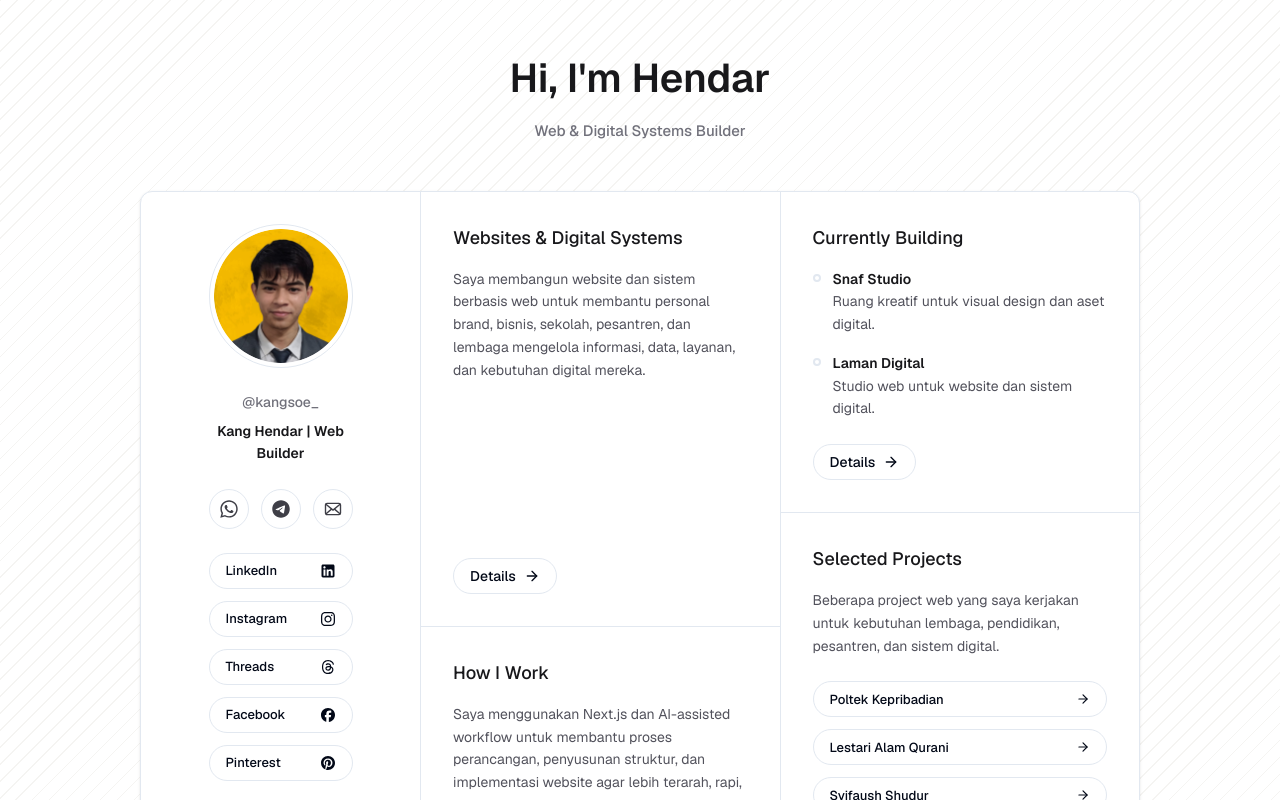
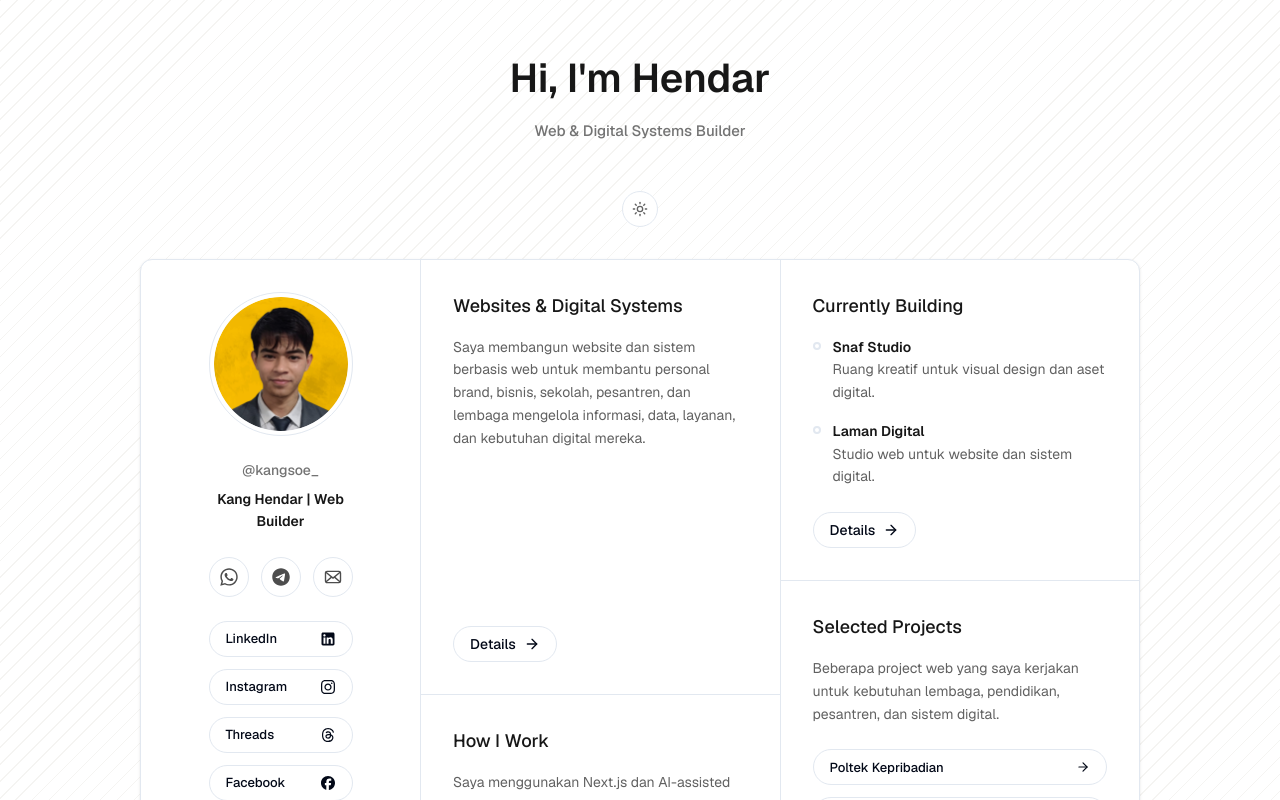
Before and after one commit to kanghendar27/kangsoe_, a Next.js app: page / in a window 1280 px wide. Shown: the top 800 px of the page. Built offline with nearby package versions, Linux system fonts and the light colour scheme.

Commit message:
Add dark mode support with theme toggle

```diff
--- a/app/globals.css
+++ b/app/globals.css
@@ -22,6 +22,38 @@
   --input: 214.3 31.8% 91.4%;
   --ring: 45 98% 52%;
   --radius: 0.5rem;
+
+  --text-main: 0 0% 9%;
+  --text-muted: 0 0% 45%;
+  --text-muted-2: 0 0% 38%;
+  --text-muted-3: 0 0% 30%;
+}
+
+:root.dark {
+  --background: 45 100% 3%;
+  --foreground: 48 100% 91%;
+  --card: 45 60% 5%;
+  --card-foreground: 48 100% 91%;
+  --popover: 45 60% 5%;
+  --popover-foreground: 48 100% 91%;
+  --primary: 45 98% 52%;
+  --primary-foreground: 45 100% 3%;
+  --secondary: 43 97% 11%;
+  --secondary-foreground: 48 100% 91%;
+  --muted: 45 30% 10%;
+  --muted-foreground: 48 15% 55%;
+  --accent: 45 30% 15%;
+  --accent-foreground: 48 100% 91%;
+  --destructive: 0 62% 30%;
+  --destructive-foreground: 0 0% 98%;
+  --border: 43 40% 12%;
+  --input: 43 40% 12%;
+  --ring: 45 98% 52%;
+
+  --text-main: 48 40% 93%;
+  --text-muted: 48 20% 65%;
+  --text-muted-2: 48 15% 55%;
+  --text-muted-3: 48 10% 45%;
 }
 
 * {
@@ -33,6 +65,22 @@ body {
   background: hsl(var(--background));
   color: hsl(var(--foreground));
   font-family: var(--font-geist-sans), Arial, sans-serif;
+}
+
+.text-main {
+  color: hsl(var(--text-main));
+}
+
+.text-muted {
+  color: hsl(var(--text-muted));
+}
+
+.text-muted-2 {
+  color: hsl(var(--text-muted-2));
+}
+
+.text-muted-3 {
+  color: hsl(var(--text-muted-3));
 }
 
 .kangsoe-page-bg {
@@ -48,7 +96,7 @@ body {
   inset: 0;
   z-index: -1;
   pointer-events: none;
-  background-color: #ffffff;
+  background-color: hsl(var(--background));
   background-image: repeating-linear-gradient(
     135deg,
     rgba(57, 43, 1, 0.05) 0px,
--- a/app/layout.tsx
+++ b/app/layout.tsx
@@ -31,14 +31,18 @@ export const metadata: Metadata = {
   },
 };
 
+import { ThemeProvider } from "next-themes";
+
 export default function RootLayout({
   children,
 }: Readonly<{
   children: React.ReactNode;
 }>) {
   return (
-    <html lang="id" className={`${GeistSans.variable} ${GeistMono.variable}`}>
-      <body>{children}</body>
+    <html lang="id" className={`${GeistSans.variable} ${GeistMono.variable}`} suppressHydrationWarning>
+      <body>
+        <ThemeProvider attribute="class">{children}</ThemeProvider>
+      </body>
     </html>
   );
 }
--- a/app/page.tsx
+++ b/app/page.tsx
@@ -1,4 +1,5 @@
 import { ArrowRight } from "lucide-react";
+import { ThemeToggle } from "../components/theme-toggle";
 
 import {
   EmailIcon,
@@ -80,13 +81,17 @@ export default function Home() {
   return (
     <main className="kangsoe-page-bg flex min-h-screen flex-col items-center justify-center px-4 py-12 text-foreground antialiased">
       <header className="mb-12 text-center">
-        <h1 className="mb-3 text-[40px] font-semibold tracking-normal text-zinc-900">
+        <h1 className="mb-3 text-[40px] font-semibold tracking-normal text-main">
           Hi, I'm Hendar
         </h1>
-        <p className="text-[15px] font-medium text-zinc-500">
+        <p className="text-[15px] font-medium text-muted">
           Web & Digital Systems Builder
         </p>
       </header>
+
+      <div className="mb-8 flex justify-center">
+        <ThemeToggle />
+      </div>
 
       <section className="flex w-full max-w-[1000px] flex-col overflow-hidden rounded-xl border border-border bg-background shadow-sm md:flex-row">
         <aside className="flex w-full shrink-0 flex-col items-center border-b border-border p-8 md:w-[280px] md:border-b-0 md:border-r">
@@ -99,8 +104,8 @@ export default function Home() {
           </div>
 
           <div className="mb-6 flex w-36 flex-col items-center text-center">
-            <p className="mb-2 text-sm font-medium text-zinc-500">@kangsoe_</p>
-            <p className="text-sm font-semibold leading-relaxed text-zinc-900">
+            <p className="mb-2 text-sm font-medium text-muted">@kangsoe_</p>
+            <p className="text-sm font-semibold leading-relaxed text-main">
               Kang Hendar | Web Builder
             </p>
           </div>
@@ -108,7 +113,7 @@ export default function Home() {
           <div className="mb-6 flex gap-3">
             <a
               aria-label="WhatsApp"
-              className="inline-flex h-10 w-10 items-center justify-center rounded-full border border-border bg-background text-zinc-700 transition-colors hover:border-[#25D366] hover:bg-[#25D366] hover:text-white"
+              className="inline-flex h-10 w-10 items-center justify-center rounded-full border border-border bg-background text-muted-3 transition-colors hover:border-[#25D366] hover:bg-[#25D366] hover:text-white"
               href="https://wa.me/6281212828248"
               rel="noopener noreferrer"
               target="_blank"
@@ -117,7 +122,7 @@ export default function Home() {
             </a>
             <a
               aria-label="Telegram"
-              className="inline-flex h-10 w-10 items-center justify-center rounded-full border border-border bg-background text-zinc-700 transition-colors hover:border-[#229ED9] hover:bg-[#229ED9] hover:text-white"
+              className="inline-flex h-10 w-10 items-center justify-center rounded-full border border-border bg-background text-muted-3 transition-colors hover:border-[#229ED9] hover:bg-[#229ED9] hover:text-white"
               href="https://t.me/kang_soe"
               rel="noopener noreferrer"
               target="_blank"
@@ -126,7 +131,7 @@ export default function Home() {
             </a>
             <a
               aria-label="Email"
-              className="inline-flex h-10 w-10 items-center justify-center rounded-full border border-border bg-background text-zinc-700 transition-colors hover:border-[#0e0b00] hover:bg-[#0e0b00] hover:text-white"
+              className="inline-flex h-10 w-10 items-center justify-center rounded-full border border-border bg-background text-muted-3 transition-colors hover:border-[#0e0b00] hover:bg-[#0e0b00] hover:text-white"
               href="mailto:lamandigital.id@gmail.com"
               rel="noopener noreferrer"
               target="_blank"
@@ -157,10 +162,10 @@ export default function Home() {
 
         <section className="flex flex-1 flex-col border-b border-border md:border-b-0 md:border-r">
           <div className="flex flex-1 flex-col items-start border-b border-border p-8">
-            <h2 className="mb-4 text-lg font-medium text-zinc-900">
+            <h2 className="mb-4 text-lg font-medium text-main">
               Websites & Digital Systems
             </h2>
-            <p className="mb-6 text-[14px] leading-relaxed text-zinc-600">
+            <p className="mb-6 text-[14px] leading-relaxed text-muted-2">
               Saya membangun website dan sistem berbasis web untuk membantu
               personal brand, bisnis, sekolah, pesantren, dan lembaga mengelola
               informasi, data, layanan, dan kebutuhan digital mereka.
@@ -175,10 +180,10 @@ export default function Home() {
           </div>
 
           <div className="flex flex-1 flex-col items-start p-8">
-            <h2 className="mb-4 text-lg font-medium text-zinc-900">
+            <h2 className="mb-4 text-lg font-medium text-main">
               How I Work
             </h2>
-            <p className="mb-6 text-[14px] leading-relaxed text-zinc-600">
+            <p className="mb-6 text-[14px] leading-relaxed text-muted-2">
               Saya menggunakan Next.js dan AI-assisted workflow untuk membantu
               proses perancangan, penyusunan struktur, dan implementasi website
               agar lebih terarah, rapi, dan mudah dikembangkan.
@@ -195,19 +200,19 @@ export default function Home() {
 
         <section className="flex flex-1 flex-col">
           <div className="flex flex-1 flex-col items-start border-b border-border p-8">
-            <h2 className="mb-4 text-lg font-medium text-zinc-900">
+            <h2 className="mb-4 text-lg font-medium text-main">
               Currently Building
             </h2>
             <ul className="mb-6 w-full space-y-4">
               {buildingItems.map((item) => (
                 <li
-                  className="flex items-start text-[14px] leading-relaxed text-zinc-600"
+                  className="flex items-start text-[14px] leading-relaxed text-muted-2"
                   key={item.title}
                 >
-                  <span className="mr-3 mt-[6px] h-2 w-2 shrink-0 rounded-full border-2 border-zinc-300" />
+                  <span className="mr-3 mt-[6px] h-2 w-2 shrink-0 rounded-full border-2 border-border" />
                   <span>
                     <a
-                      className={`font-semibold text-zinc-900 transition-colors ${item.hoverClass}`}
+                      className={`font-semibold text-main transition-colors ${item.hoverClass}`}
                       href={item.href}
                       rel="noopener noreferrer"
                       target="_blank"
@@ -229,10 +234,10 @@ export default function Home() {
           </div>
 
           <div className="flex flex-1 flex-col items-start p-8">
-            <h2 className="mb-4 text-lg font-medium text-zinc-900">
+            <h2 className="mb-4 text-lg font-medium text-main">
               Selected Projects
             </h2>
-            <p className="mb-6 text-[14px] leading-relaxed text-zinc-600">
+            <p className="mb-6 text-[14px] leading-relaxed text-muted-2">
               Beberapa project web yang saya kerjakan untuk kebutuhan lembaga,
               pendidikan, pesantren, dan sistem digital.
             </p>
@@ -255,7 +260,7 @@ export default function Home() {
         </section>
       </section>
 
-      <p className="mt-6 text-center text-xs font-medium text-zinc-500">
+      <p className="mt-6 text-center text-xs font-medium text-muted">
         © 2026 kangsoe_. Seluruh hak cipta dilindungi.
       </p>
     </main>
--- /dev/null
+++ b/components/theme-toggle.tsx
@@ -0,0 +1,20 @@
+"use client";
+
+import { Moon, Sun } from "lucide-react";
+import { useTheme } from "next-themes";
+
+export function ThemeToggle() {
+  const { theme, setTheme } = useTheme();
+
+  return (
+    <button
+      aria-label="Toggle theme"
+      className="inline-flex h-9 w-9 items-center justify-center rounded-full border border-border bg-background text-muted-2 transition-colors hover:border-[#fcc10f] hover:bg-[#fcc10f] hover:text-[#0e0b00]"
+      onClick={() => setTheme(theme === "dark" ? "light" : "dark")}
+    >
+      <Sun className="h-4 w-4 rotate-0 scale-100 transition-all dark:-rotate-90 dark:scale-0" />
+      <Moon className="absolute h-4 w-4 rotate-90 scale-0 transition-all dark:rotate-0 dark:scale-100" />
+      <span className="sr-only">Toggle theme</span>
+    </button>
+  );
+}
--- a/package.json
+++ b/package.json
@@ -15,6 +15,7 @@
     "geist": "latest",
     "lucide-react": "latest",
     "next": "latest",
+    "next-themes": "^0.4.6",
     "react": "latest",
     "react-dom": "latest",
     "tailwind-merge": "latest"
```
Also changed, not shown: 1 other file (tests, documents, lock files or other folders).
